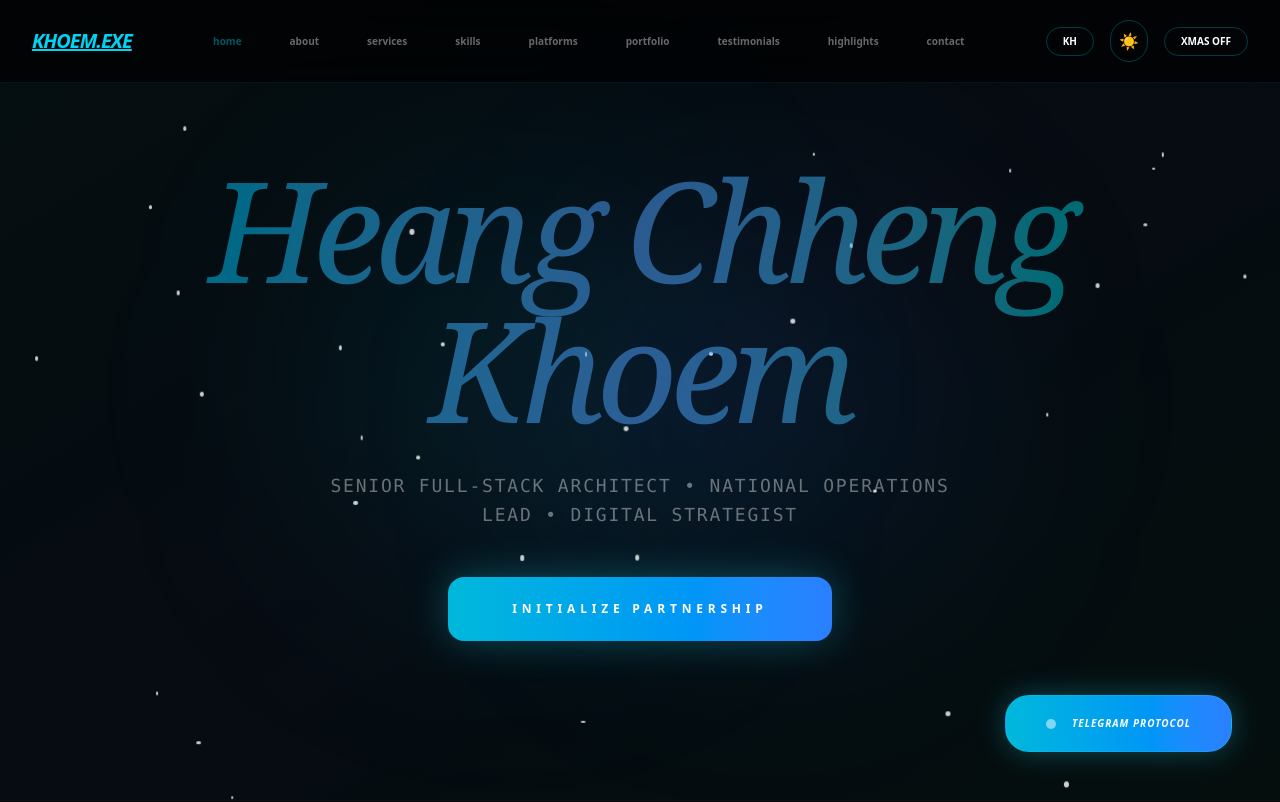
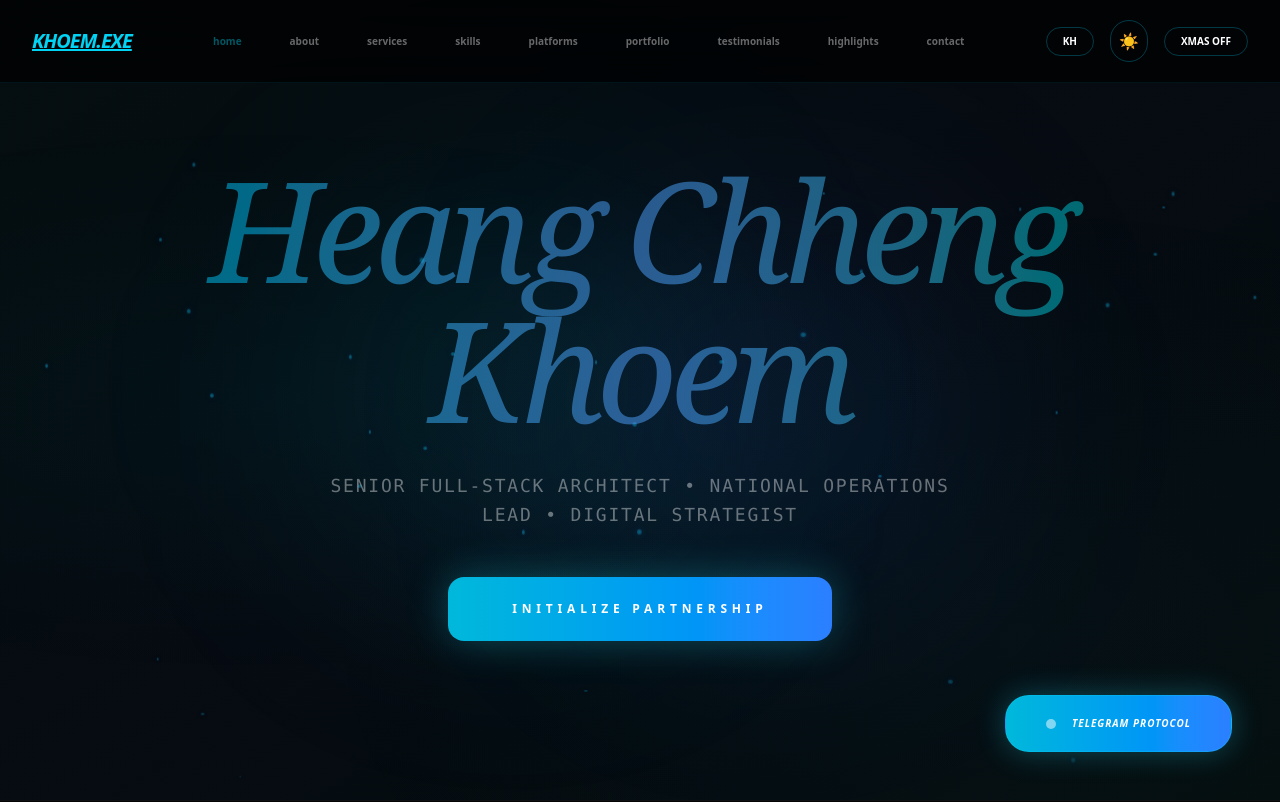
Before and after one commit to khoem168/heangchhengkhoem, a Next.js app: page / in a window 1280 px wide. Shown: the top 802 px of the page. Built offline with nearby package versions, Linux system fonts and the light colour scheme; a web font is replaced by a local one.

Commit message:
globals.css

```diff
--- a/src/app/globals.css
+++ b/src/app/globals.css
@@ -1,29 +1,43 @@
 @import "tailwindcss";
 
 :root {
-  --background: #0a0a0a;
-  --foreground: #ededed;
-  /* Festive Colors */
-  --christmas-red: #b91c1c;
-  --christmas-green: #064e3b;
-  --gold: #fbbf24;
+  --background: #050505;
+  --foreground: #ffffff;
+  /* Premium Cold Aesthetic */
+  --cyan-primary: #00D9FF;
+  --blue-primary: #3B82F6;
+  --teal-primary: #14B8A6;
+  --slate-dark: #0f172a;
+  --slate-light: #f1f5f9;
 }
 
 @theme inline {
   --color-background: var(--background);
   --color-foreground: var(--foreground);
-  --color-xmas-red: var(--christmas-red);
-  --color-xmas-green: var(--christmas-green);
-  --color-gold: var(--gold);
+  --color-cyan: var(--cyan-primary);
+  --color-blue: var(--blue-primary);
+  --color-teal: var(--teal-primary);
+  --color-slate-dark: var(--slate-dark);
+  --color-slate-light: var(--slate-light);
+}
+
+html {
+  scroll-behavior: smooth;
+  /* Firefox scrollbar: thumb and track colors (no gradients) */
+  scrollbar-color: #00D9FF rgba(0, 217, 255, 0.05);
+  scrollbar-width: thin;
 }
 
 body {
   background: var(--background);
   color: var(--foreground);
   overflow-x: hidden;
+  transition: background-color 0.7s ease, color 0.7s ease;
 }
 
-/* Snowfall Animation */
+/* ===== PREMIUM COLD AESTHETIC ANIMATIONS ===== */
+
+/* Ambient Snowfall with Cyan Glow */
 .snow-container {
   position: fixed;
   top: 0;
@@ -32,17 +46,229 @@ body {
   height: 100%;
   pointer-events: none;
   z-index: 10;
+  background: radial-gradient(ellipse at 20% 50%, rgba(0, 217, 255, 0.03) 0%, transparent 50%),
+              radial-gradient(ellipse at 80% 80%, rgba(59, 130, 246, 0.03) 0%, transparent 50%);
 }
 
 .snow-flake {
   position: absolute;
-  background-color: white;
+  background: radial-gradient(circle, rgba(34, 211, 238, 0.8), rgba(20, 184, 166, 0.2));
   border-radius: 50%;
-  opacity: 0.8;
-  animation: fall linear infinite;
+  opacity: 0.6;
+  animation: snowfall 10s linear infinite;
+  box-shadow: 0 0 12px rgba(0, 217, 255, 0.4), 0 0 24px rgba(59, 130, 246, 0.2);
+  transition: all 0.3s cubic-bezier(0.4, 0, 0.2, 1);
+  will-change: transform, opacity;
+  backface-visibility: hidden;
 }
 
-@keyframes fall {
-  0% { transform: translateY(-10vh) translateX(0); }
-  100% { transform: translateY(110vh) translateX(20px); }
+.snow-flake:hover {
+  opacity: 0.9;
+  box-shadow: 0 0 20px rgba(0, 217, 255, 0.6), 0 0 40px rgba(59, 130, 246, 0.4);
+  transform: scale(1.15) translateZ(0);
 }
+
+/* Main snowfall animation - combines fall, drift, and sway */
+@keyframes snowfall {
+  0% {
+    transform: translateY(-10vh) translateX(0) scale(1);
+    opacity: 0;
+  }
+  5% {
+    opacity: 0.3;
+  }
+  10% {
+    transform: translateY(5vh) translateX(8px) scale(1);
+    opacity: 0.6;
+  }
+  25% {
+    transform: translateY(25vh) translateX(15px) scale(1);
+    opacity: 0.65;
+  }
+  50% {
+    transform: translateY(50vh) translateX(20px) scale(0.95);
+    opacity: 0.7;
+  }
+  75% {
+    transform: translateY(75vh) translateX(12px) scale(0.9);
+    opacity: 0.65;
+  }
+  90% {
+    transform: translateY(95vh) translateX(25px) scale(0.8);
+    opacity: 0.3;
+  }
+  100% {
+    transform: translateY(110vh) translateX(35px) scale(0.75);
+    opacity: 0;
+  }
+}
+
+/* Smooth scroll behavior for all sections */
+::-webkit-scrollbar {
+  width: 10px;
+  height: 10px;
+}
+
+::-webkit-scrollbar-track {
+  background: rgba(0, 217, 255, 0.05);
+}
+
+::-webkit-scrollbar-thumb {
+  background: linear-gradient(to bottom, #00D9FF, #3B82F6, #14B8A6);
+  border-radius: 5px;
+  transition: all 0.3s ease;
+}
+
+::-webkit-scrollbar-thumb:hover {
+  background: linear-gradient(to bottom, #22D3EE, #60A5FA, #2DD4BF);
+  box-shadow: 0 0 10px rgba(0, 217, 255, 0.5);
+}
+
+/* Selection styling - cold aesthetic */
+::selection {
+  background: linear-gradient(90deg, #00D9FF, #3B82F6, #14B8A6);
+  color: white;
+}
+
+::-moz-selection {
+  background: linear-gradient(90deg, #00D9FF, #3B82F6, #14B8A6);
+  color: white;
+}
+
+/* Dark mode transitions */
+@media (prefers-color-scheme: dark) {
+  body {
+    background: var(--background);
+    color: var(--foreground);
+  }
+}
+
+@media (prefers-color-scheme: light) {
+  body {
+    background: #fcfcfc;
+    color: #0a0a0a;
+  }
+
+  .snow-flake {
+    background: radial-gradient(circle, rgba(0, 217, 255, 0.6), rgba(59, 130, 246, 0.3));
+    box-shadow: 0 0 8px rgba(59, 130, 246, 0.3), 0 0 16px rgba(0, 217, 255, 0.2);
+  }
+}
+
+/* Smooth animations for all transitions */
+* {
+  transition-timing-function: cubic-bezier(0.4, 0, 0.2, 1);
+}
+
+/* Responsive adjustments */
+@media (max-width: 640px) {
+  .snow-flake {
+    opacity: 0.4 !important;
+  }
+}
+
+/* ===== Retro Merry Christmas (xmas-old) ===== */
+.snow-container.xmas-old {
+  background: radial-gradient(ellipse at 10% 20%, rgba(185,28,28,0.04), transparent 30%),
+              radial-gradient(ellipse at 90% 80%, rgba(6,78,59,0.04), transparent 30%);
+}
+
+.snow-flake.xmas-old-flake {
+  background: radial-gradient(circle, rgba(185,28,28,0.9), rgba(6,78,59,0.6));
+  box-shadow: 0 0 10px rgba(185,28,28,0.25), 0 0 18px rgba(6,78,59,0.15);
+  opacity: 0.85;
+  border: 1px solid rgba(255,255,255,0.05);
+  animation: snowfall-xmas 12s linear infinite;
+}
+
+@keyframes snowfall-xmas {
+  0% {
+    transform: translateY(-12vh) translateX(0) scale(1);
+    opacity: 0;
+  }
+  5% {
+    opacity: 0.5;
+  }
+  10% {
+    transform: translateY(8vh) translateX(-8px) scale(1);
+    opacity: 0.85;
+  }
+  30% {
+    transform: translateY(30vh) translateX(-15px) scale(1);
+    opacity: 0.9;
+  }
+  50% {
+    transform: translateY(50vh) translateX(-20px) scale(0.95);
+    opacity: 0.9;
+  }
+  70% {
+    transform: translateY(70vh) translateX(-12px) scale(0.9);
+    opacity: 0.85;
+  }
+  90% {
+    transform: translateY(95vh) translateX(-25px) scale(0.85);
+    opacity: 0.4;
+  }
+  100% {
+    transform: translateY(110vh) translateX(-30px) scale(0.85);
+    opacity: 0;
+  }
+}
+
+.xmas-banner {
+  position: fixed;
+  right: 18px;
+  top: 18px;
+  z-index: 60;
+  pointer-events: none;
+  display: flex;
+  gap: 10px;
+  align-items: center;
+  transform: translateY(-10px) scale(0.98);
+  animation: banner-in 900ms cubic-bezier(.2,.9,.3,1) forwards 300ms;
+}
+
+.xmas-banner-inner {
+  background: linear-gradient(90deg, rgba(185,28,28,0.95), rgba(6,78,59,0.95));
+  padding: 8px 14px;
+  border-radius: 999px;
+  display: flex;
+  gap: 8px;
+  align-items: center;
+  box-shadow: 0 6px 22px rgba(0,0,0,0.45), 0 0 18px rgba(185,28,28,0.12);
+}
+
+.xmas-ribbon {
+  display:inline-block;
+  font-size:12px;
+  font-weight:800;
+  color:#fff;
+  opacity:0.95;
+  text-transform:uppercase;
+}
+
+.xmas-text {
+  color: #fff;
+  font-family: var(--font-playfair), serif;
+  font-size:14px;
+  letter-spacing:0.08em;
+}
+
+.xmas-ornaments { display:flex; gap:8px; margin-left:8px; }
+.ornament { width:10px; height:10px; border-radius:50%; display:inline-block; box-shadow:0 6px 14px rgba(0,0,0,0.35); }
+.ornament.o-0 { background: #b91c1c; }
+.ornament.o-1 { background: #064e3b; }
+.ornament.o-2 { background: #fbbf24; }
+.ornament.o-3 { background: radial-gradient(circle, #ffefc2, #b91c1c); }
+.ornament.o-4 { background: radial-gradient(circle, #c2ffe9, #064e3b); }
+
+@keyframes banner-in {
+  0% { transform: translateY(-20px) scale(0.95); opacity: 0; }
+  100% { transform: translateY(0px) scale(1); opacity: 1; }
+}
+
+/* Accessibility: reduce motion */
+@media (prefers-reduced-motion: reduce) {
+  .snow-flake, .snow-flake.xmas-old-flake { animation: none !important; }
+  .xmas-banner { animation: none !important; }
+}
```
